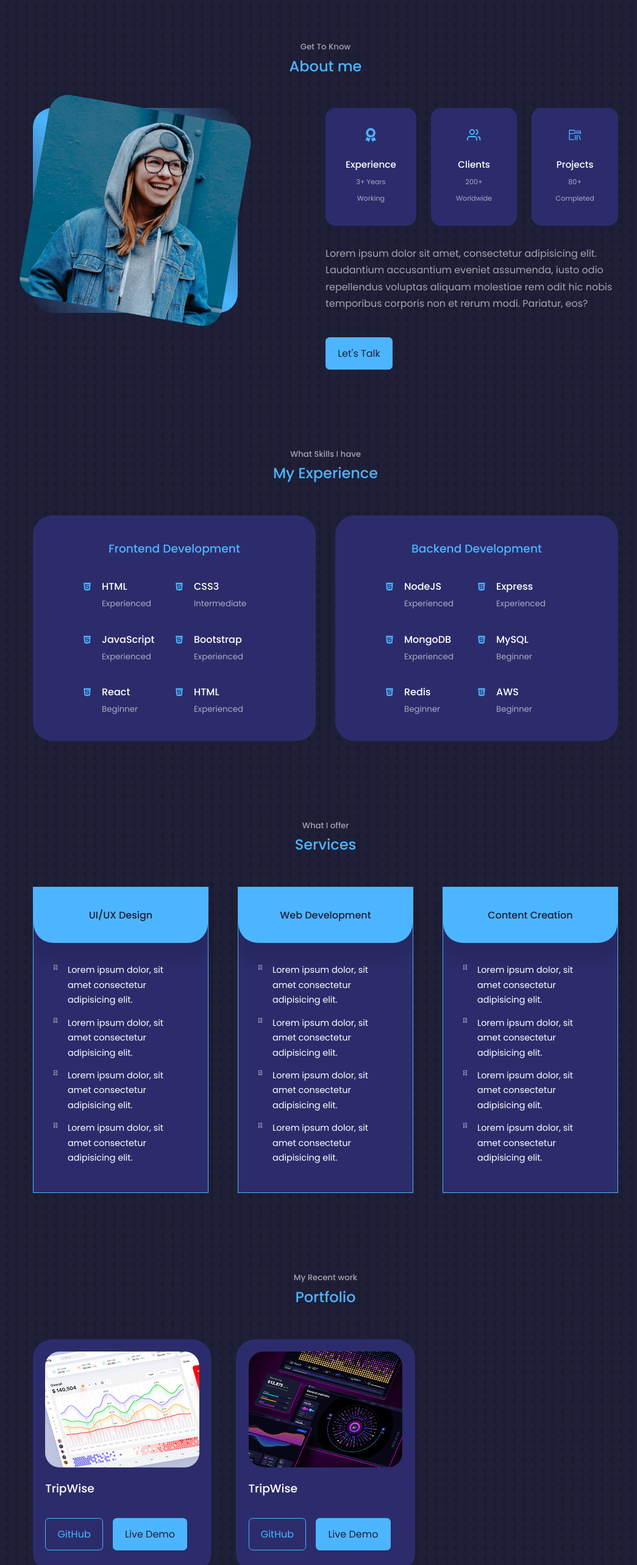
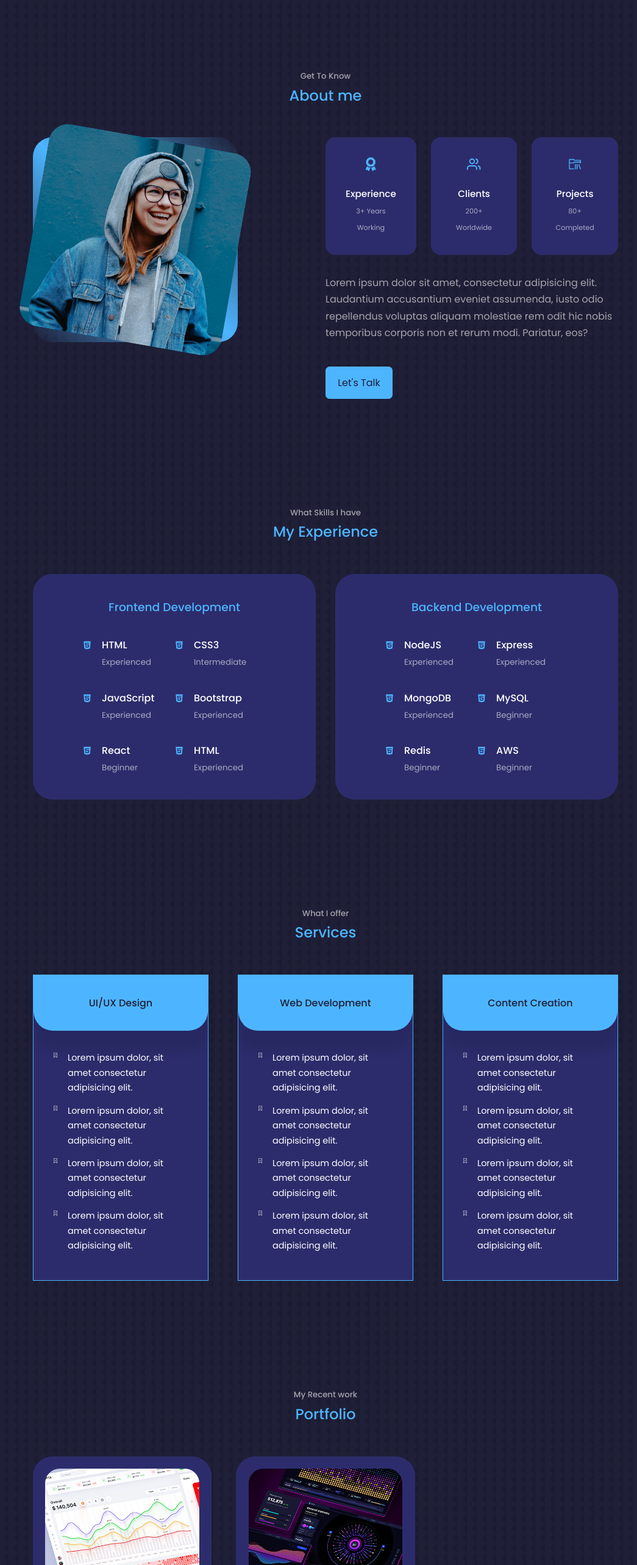
Before and after one commit to shubham-Adhya/shubham-Adhya.github.io, a React (Create React App) app: page / in a window 1280 px wide. Shown: the part 862-3428 px from the top of the page at 61% size, without its empty margins (106-1151 px from the left). Built offline with nearby package versions, Linux system fonts and the light colour scheme.

Commit message:
ui done and updated

```diff
--- a/src/components/about/About.css
+++ b/src/components/about/About.css
@@ -1,3 +1,6 @@
+#about{
+    padding-top: 3rem;
+}
 .about__container{
     display: grid;
     grid-template-columns: 35% 50%;
--- a/src/components/contact/Contact.css
+++ b/src/components/contact/Contact.css
@@ -1,3 +1,6 @@
+#contact{
+    padding-top: 3rem;
+}
 .container.contact__container{
     width: 58%;
     display: grid;
--- a/src/components/experience/Experience.css
+++ b/src/components/experience/Experience.css
@@ -1,3 +1,6 @@
+#experience{
+    padding-top: 3rem;
+}
 .experience__container{
     display: grid;
     grid-template-columns: 1fr 1fr;
--- a/src/components/portfolio/Portfolio.css
+++ b/src/components/portfolio/Portfolio.css
@@ -1,3 +1,6 @@
+#portfolio{
+    padding-top: 3rem;
+}
 .portfolio__container{
     display: grid;
     grid-template-columns: repeat(3,1fr);
--- a/src/components/services/Services.css
+++ b/src/components/services/Services.css
@@ -1,3 +1,6 @@
+#services{
+    padding-top: 3rem;
+}
 .services__container{
     display: grid;
     grid-template-columns: repeat(3, 1fr);
--- a/src/components/testimonials/Testimonials.css
+++ b/src/components/testimonials/Testimonials.css
@@ -1,3 +1,6 @@
+#testimonials{
+    padding-top: 3rem;
+}
 .container.testimonials__container{
     width: 40%;
     padding-bottom: 3rem;
```
